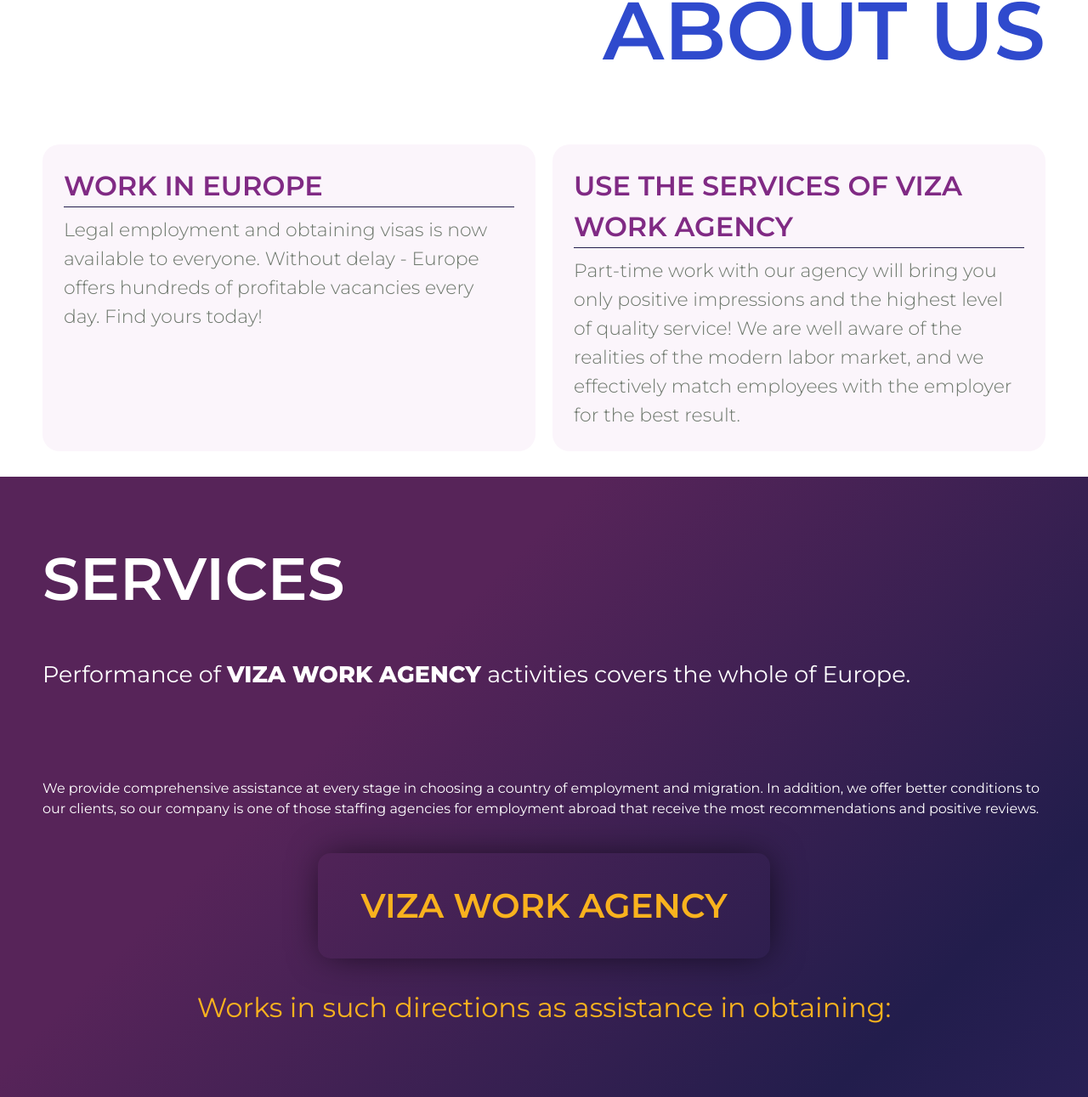
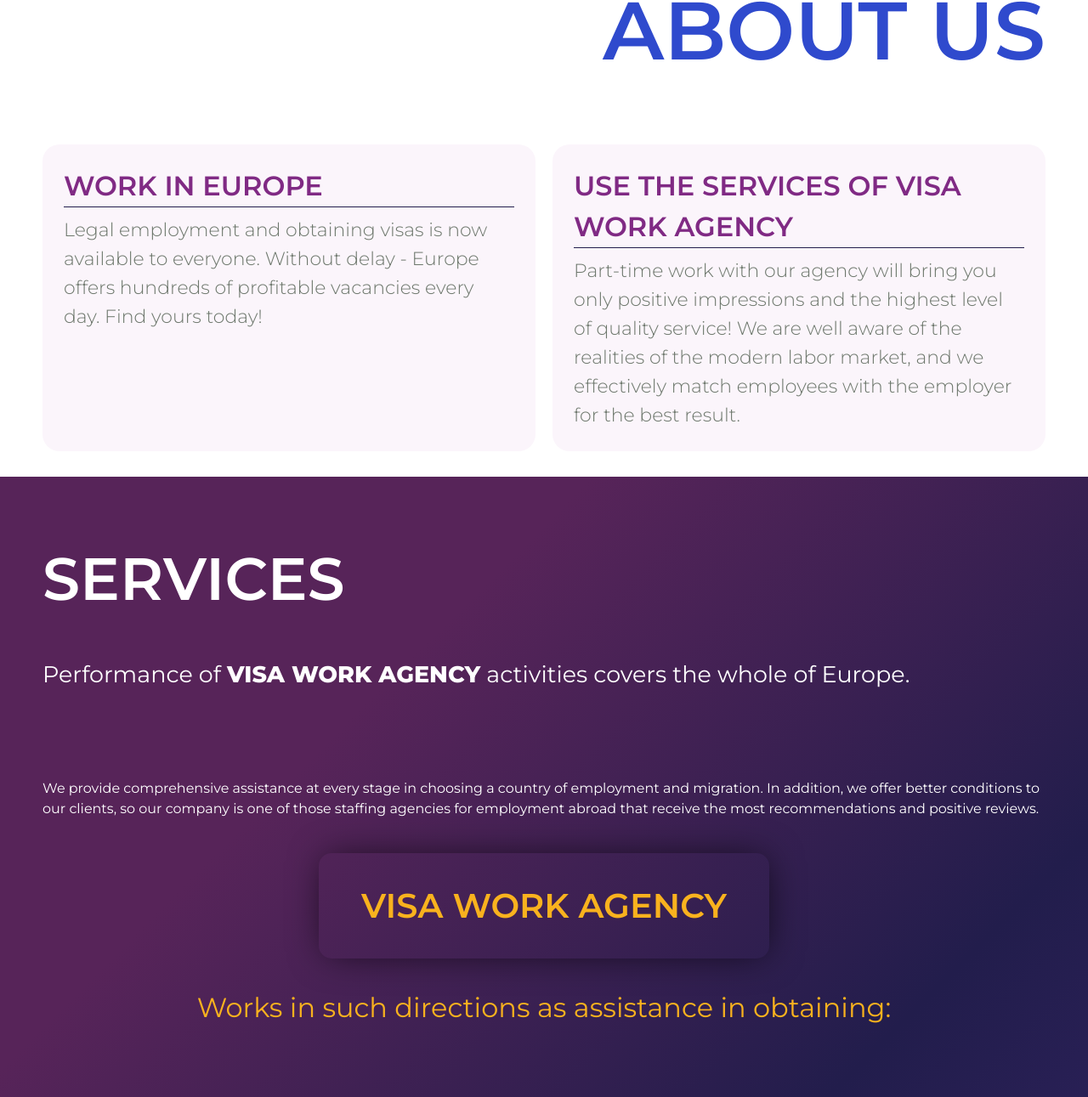
Before and after one commit to Kl1menko/visaWork, a website: page index.html in a window 1280 px wide. Shown: the part 673-1964 px from the top of the page at 85% size. Drawn offline with nearby package versions, Linux system fonts and the light colour scheme; files whose address does not match are found by name.

Commit message:
Update index.html

```diff
--- a/index.html
+++ b/index.html
@@ -216,7 +216,7 @@
                 </div>
                 <div class="abou-us_box">
                   <h3 class="about-us_head-text">
-                    Use the services of VIZA WORK AGENCY
+                    Use the services of VISA WORK AGENCY
                   </h3>
                   <p class="about-us_text">
                     Part-time work with our agency will bring you only positive
@@ -236,7 +236,7 @@
               <h2 class="services_title">services</h2>
               <p class="services_text">
                 Performance of
-                <span class="weight">VIZA WORK AGENCY</span> activities covers
+                <span class="weight">VISA WORK AGENCY</span> activities covers
                 the whole of Europe.
               </p>
               <p>
@@ -247,7 +247,7 @@
                 recommendations and positive reviews.
               </p>
               <div class="services_box">
-                <h3 class="services_box-title">VIZA WORK AGENCY</h3>
+                <h3 class="services_box-title">VISA WORK AGENCY</h3>
                 <p class="services_box-text">
                   Works in such directions as assistance in obtaining:
                 </p>
```
